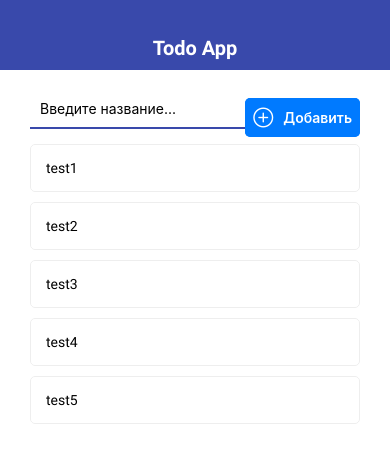
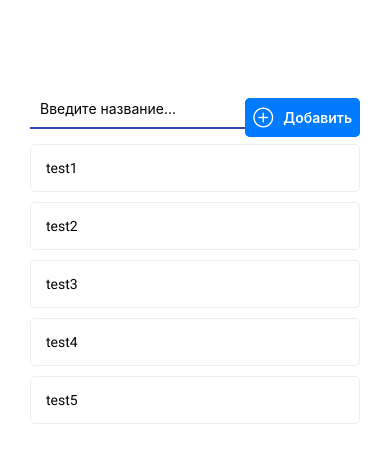
Before and after one commit to Ekzaton/react-native-demo, a React Native app: screen / in a window 390 px wide. Shown: the top 462 px of the page. Built offline with nearby package versions, Linux system fonts and the light colour scheme.

Commit message:
22. Added platform specific conditions and dimensions

```diff
--- a/src/components/AddTodo/AddTodo.tsx
+++ b/src/components/AddTodo/AddTodo.tsx
@@ -1,5 +1,5 @@
 import { useState } from 'react';
-import { Alert, StyleSheet, TextInput, View } from 'react-native';
+import { Alert, Keyboard, StyleSheet, TextInput, View } from 'react-native';
 import { AntDesign } from '@expo/vector-icons';
 
 import { Theme } from '../../constants/theme';
@@ -15,6 +15,7 @@ export default function AddTodo(props: AddTodoProps) {
     if (value.trim()) {
       onSubmit(value);
       setValue('');
+      Keyboard.dismiss();
     } else {
       Alert.alert('Название не может быть пустым!')
     }
--- a/src/components/Navbar/Navbar.tsx
+++ b/src/components/Navbar/Navbar.tsx
@@ -1,4 +1,4 @@
-import { StyleSheet, View } from 'react-native';
+import {Platform, StyleSheet, View} from 'react-native';
 
 import { Theme } from '../../constants/theme';
 
@@ -10,7 +10,15 @@ export default function Navbar(props: NavbarProps) {
   const { title } = props;
 
   return (
-      <View style={styles.navbar}>
+      <View style={ {...styles.navbar, ...Platform.select({
+          android: {
+            backgroundColor: Theme.MAIN_COLOR,
+          },
+          ios: {
+            borderBottomColor: Theme.MAIN_COLOR,
+            borderBottomWidth: 1,
+          }
+        })}}>
         <TextRobotoBold style={styles.text}>{title}</TextRobotoBold>
       </View>
   )
@@ -22,10 +30,9 @@ const styles = StyleSheet.create({
     alignItems: 'center',
     height: 70,
     paddingBottom: 10,
-    backgroundColor: Theme.MAIN_COLOR,
   },
   text: {
-    fontSize: 20,
-    color: 'white',
+    fontSize:  20,
+    color: Platform.OS === 'ios' ? Theme.MAIN_COLOR : '#fff',
   }
 });
--- a/src/components/ui/Button/Button.tsx
+++ b/src/components/ui/Button/Button.tsx
@@ -1,4 +1,4 @@
-import { StyleSheet, TouchableOpacity, View } from 'react-native';
+import { Platform, StyleSheet, TouchableNativeFeedback, TouchableOpacity, View } from 'react-native';
 
 import { Theme } from '../../../constants/theme';
 
@@ -9,12 +9,14 @@ import { ButtonProps } from './Button.props';
 export default function Button(props: ButtonProps) {
   const { children, onPress, color = Theme.MAIN_COLOR } = props;
 
+  const content = <View style={ {...styles.button, backgroundColor: color } }>
+    <TextRobotoBold style={styles.text}>{children}</TextRobotoBold>
+  </View>
+
   return (
-      <TouchableOpacity onPress={onPress} activeOpacity={0.7}>
-        <View style={ {...styles.button, backgroundColor: color } }>
-          <TextRobotoBold style={styles.text}>{children}</TextRobotoBold>
-        </View>
-      </TouchableOpacity>
+      Platform.OS === 'android'
+          ? <TouchableNativeFeedback onPress={onPress}>{content}</TouchableNativeFeedback>
+          : <TouchableOpacity onPress={onPress} activeOpacity={0.7}>{content}</TouchableOpacity>
   )
 }
 
--- a/src/pages/TodoPage/TodoPage.tsx
+++ b/src/pages/TodoPage/TodoPage.tsx
@@ -1,5 +1,5 @@
 import { useState } from 'react';
-import { StyleSheet, View } from 'react-native';
+import { Dimensions, StyleSheet, View } from 'react-native';
 import { AntDesign, FontAwesome } from '@expo/vector-icons';
 
 import EditModal from '../../components/EditModal/EditModal';
@@ -58,7 +58,7 @@ const styles = StyleSheet.create({
     justifyContent: 'space-between'
   },
   button: {
-    width: '40%'
+    width: Dimensions.get('window').width > 800 ? 300 : 150
   },
   card: {
     marginBottom: 20,
```
